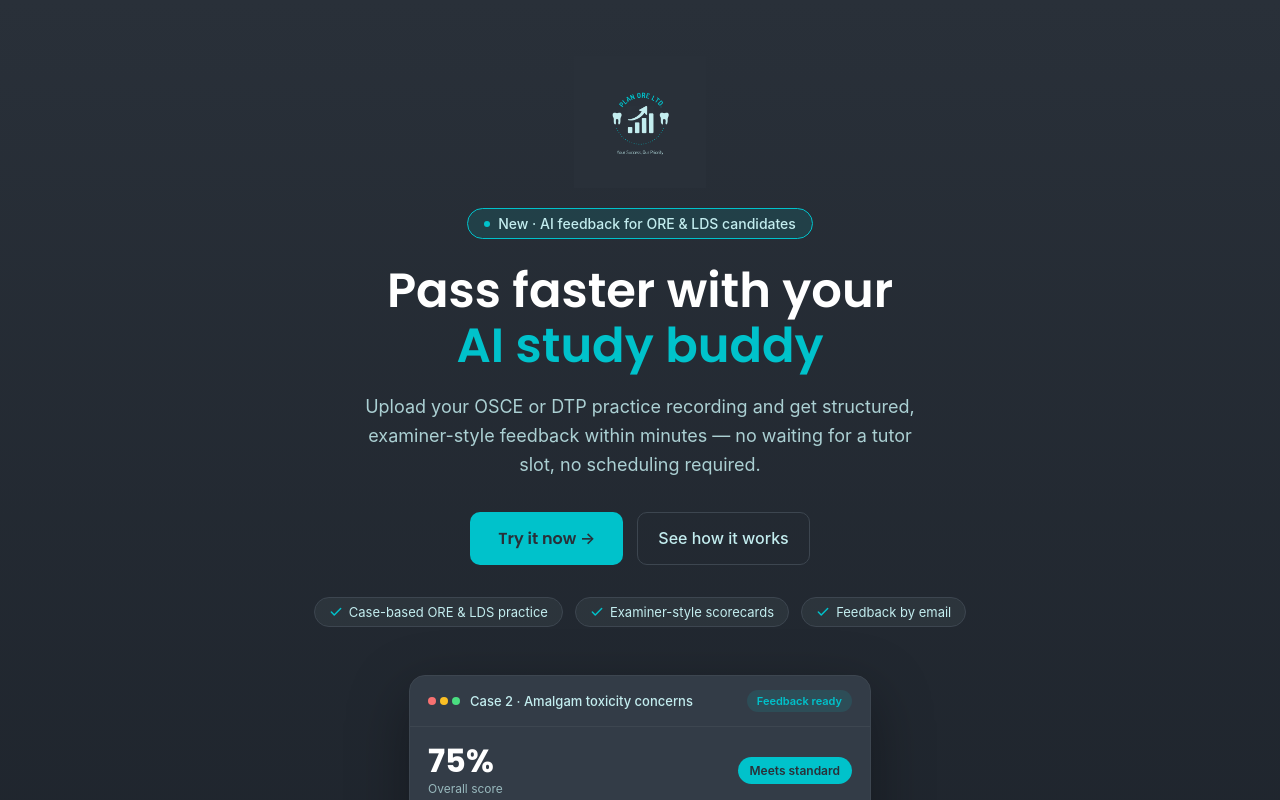
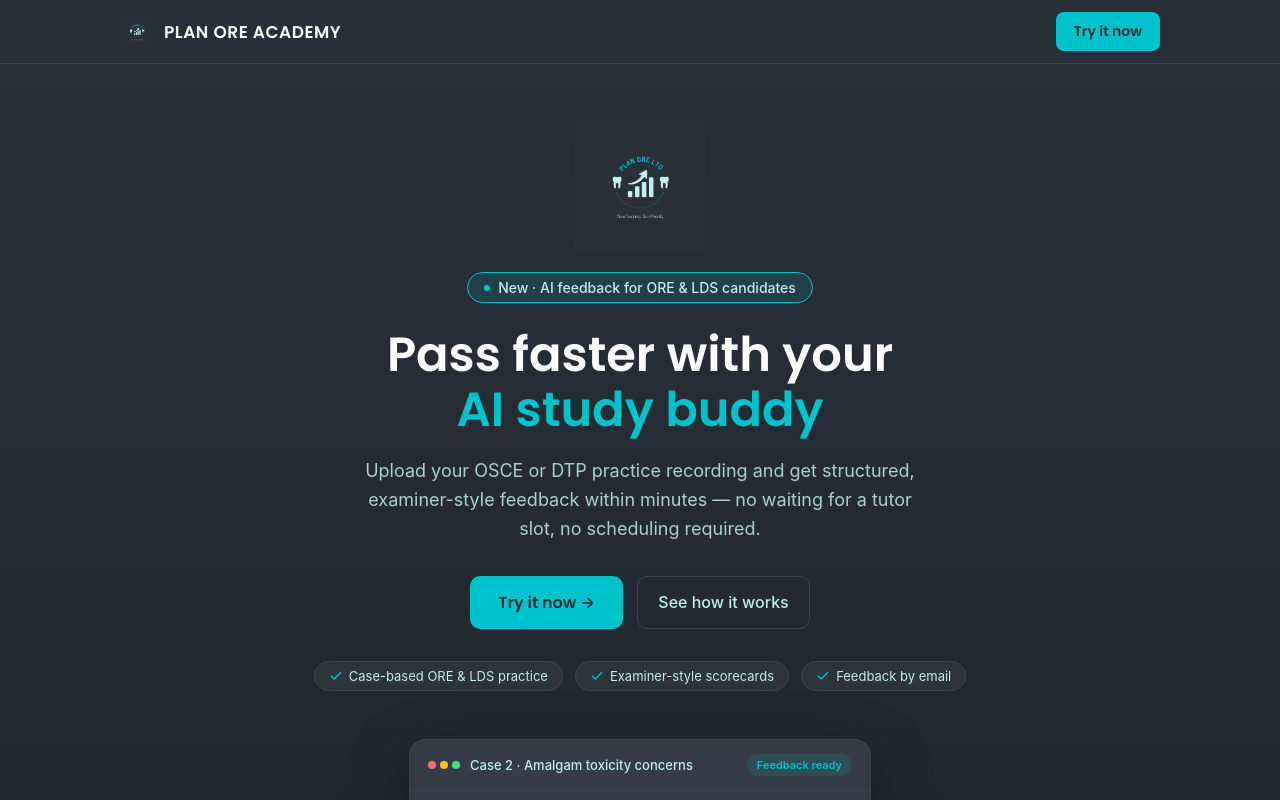
Before and after one commit to pratap-rajan/dental-ai-tutor, a React (Vite) app in the folder app/dental-ai-portal/: page / in a window 1280 px wide. Shown: the top 800 px of the page. Built offline with nearby package versions, Linux system fonts and the light colour scheme.

Commit message:
fix-react-page

```diff
--- a/app/dental-ai-portal/src/App.jsx
+++ b/app/dental-ai-portal/src/App.jsx
@@ -1,11 +1,11 @@
-import { useRef } from "react";
+import { useRef, useState } from "react";
+import Header from "./Header.jsx";
 import Hero from "./Hero.jsx";
 import Features from "./Features.jsx";
 import HowItWorks from "./HowItWorks.jsx";
 import UploadForm from "./UploadForm.jsx";
 import Confirmation from "./Confirmation.jsx";
 import Footer from "./Footer.jsx";
-import { useState } from "react";
 
 export default function App() {
   const [submission, setSubmission] = useState(null);
@@ -17,6 +17,7 @@
 
   return (
     <div style={{ background: "#293039" }}>
+      <Header onCtaClick={scrollToForm} />
       <Hero onCtaClick={scrollToForm} />
       <Features />
       <HowItWorks />
--- /dev/null
+++ b/app/dental-ai-portal/src/Header.jsx
@@ -0,0 +1,68 @@
+import { theme, fonts } from "./theme.js";
+
+export default function Header({ onCtaClick }) {
+  return (
+    <header style={styles.header}>
+      <div style={styles.inner}>
+        <div style={styles.brand}>
+          <img src="/assets/planore_logo.png" alt="Plan Ore Academy" style={styles.logo} />
+          <span style={styles.wordmark}>PLAN ORE ACADEMY</span>
+        </div>
+
+        <button style={styles.cta} onClick={onCtaClick}>
+          Try it now
+        </button>
+      </div>
+    </header>
+  );
+}
+
+const styles = {
+  header: {
+    position: "sticky",
+    top: 0,
+    zIndex: 50,
+    background: "rgba(41, 48, 57, 0.92)",
+    backdropFilter: "blur(8px)",
+    borderBottom: `1px solid ${theme.navyLighter}`,
+    fontFamily: fonts.body
+  },
+  inner: {
+    maxWidth: 1040,
+    margin: "0 auto",
+    padding: "12px 20px",
+    display: "flex",
+    alignItems: "center",
+    justifyContent: "space-between"
+  },
+  brand: {
+    display: "flex",
+    alignItems: "center",
+    gap: 10
+  },
+  logo: {
+    width: 34,
+    height: 34,
+    flexShrink: 0
+  },
+  wordmark: {
+    fontFamily: fonts.display,
+    fontSize: 17,
+    fontWeight: 600,
+    letterSpacing: "0.03em",
+    color: theme.white,
+    whiteSpace: "nowrap"
+  },
+  cta: {
+    background: theme.teal,
+    color: theme.navy,
+    border: "none",
+    fontSize: 14,
+    fontWeight: 600,
+    padding: "9px 18px",
+    borderRadius: 8,
+    cursor: "pointer",
+    fontFamily: fonts.display,
+    whiteSpace: "nowrap"
+  }
+};
```
Also changed, not shown: 1 other file (tests, documents, lock files or other folders).
